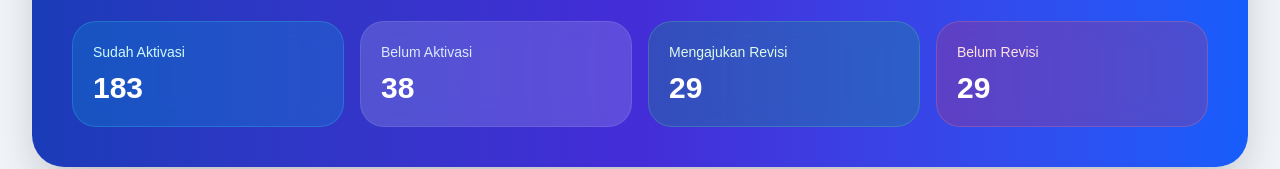
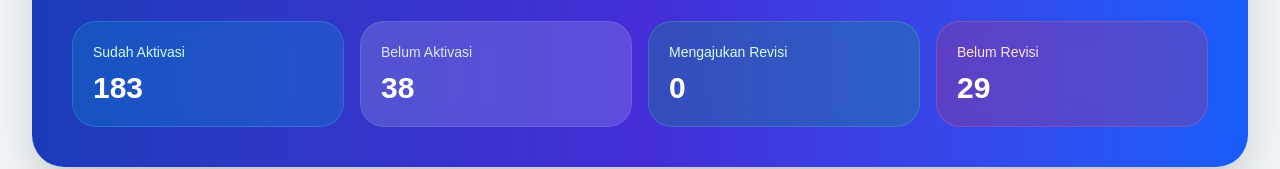
Before and after one commit to ptnvaksin4-spec/laporan-verval, a Next.js app: page / in a window 1280 px wide. Shown: the part 171-340 px from the top of the page. Built offline with nearby package versions, Linux system fonts and the light colour scheme.

Commit message:
fix text contrast

```diff
--- a/app/page.tsx
+++ b/app/page.tsx
@@ -72,10 +72,11 @@ export default function Home() {
 
               <div className="text-3xl font-bold mt-2">
                 {
-                  filteredData.filter((item) =>
+                  filteredData.filter(
+                    (item) =>
                       item["Status Aktivasi"]
                         ?.toLowerCase()
-                      .includes("sudah")
+                        .trim() === "sudah"
                   ).length
                 }
               </div>
@@ -91,10 +92,11 @@ export default function Home() {
 
               <div className="text-3xl font-bold mt-2">
                 {
-                  filteredData.filter((item) =>
+                  filteredData.filter(
+                    (item) =>
                       item["Status Aktivasi"]
                         ?.toLowerCase()
-                      .includes("belum")
+                        .trim() === "belum"
                   ).length
                 }
               </div>
@@ -110,10 +112,11 @@ export default function Home() {
 
               <div className="text-3xl font-bold mt-2">
                 {
-                  filteredData.filter((item) =>
+                  filteredData.filter(
+                    (item) =>
                       item["Status Ajuan"]
                         ?.toLowerCase()
-                      .includes("mengajukan revisi")
+                        .trim() === "mengajukan revisi"
                   ).length
                 }
               </div>
@@ -129,10 +132,11 @@ export default function Home() {
 
               <div className="text-3xl font-bold mt-2">
                 {
-                  filteredData.filter((item) =>
+                  filteredData.filter(
+                    (item) =>
                       item["Status Ajuan"]
                         ?.toLowerCase()
-                      .includes("belum mengajukan revisi")
+                        .trim() === "belum mengajukan revisi"
                   ).length
                 }
               </div>
```
Lines whose indentation alone changed are shown as unchanged.
